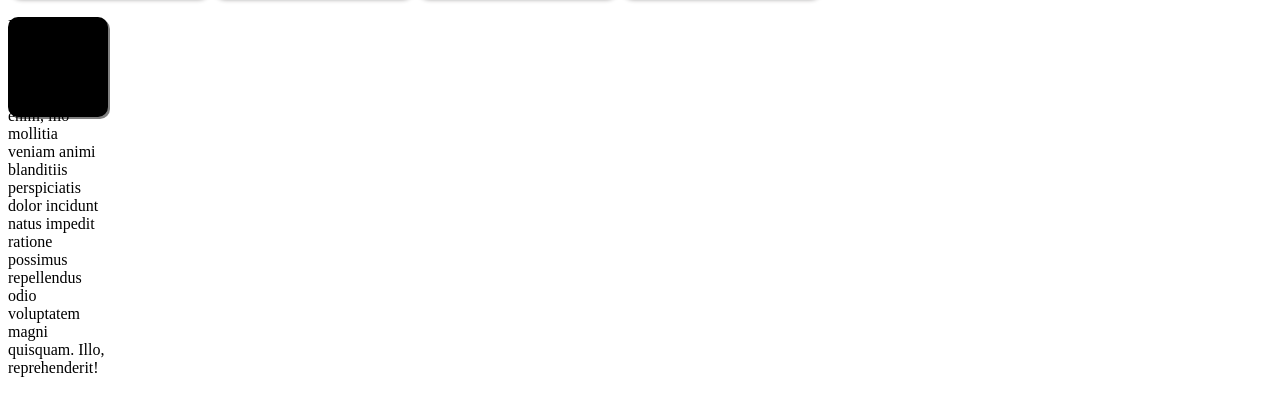
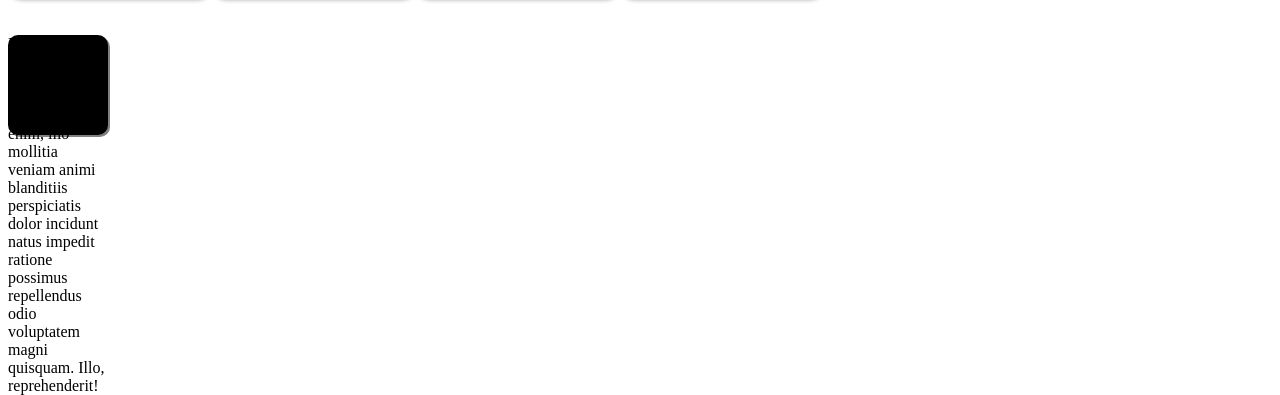
Before and after one commit to shikebazahidi999/tailwindcss-project, a plain HTML site: page index.html in a window 1280 px wide. Shown: the part 804-1199 px from the top of the page. Drawn offline with Linux system fonts and the light colour scheme.

Commit message:
some changes

```diff
--- a/index.css
+++ b/index.css
@@ -47,4 +47,5 @@
     height: 100px;
     width: 100px;
     border-radius: 10px;
+    margin-top: 34px;
 }
```
